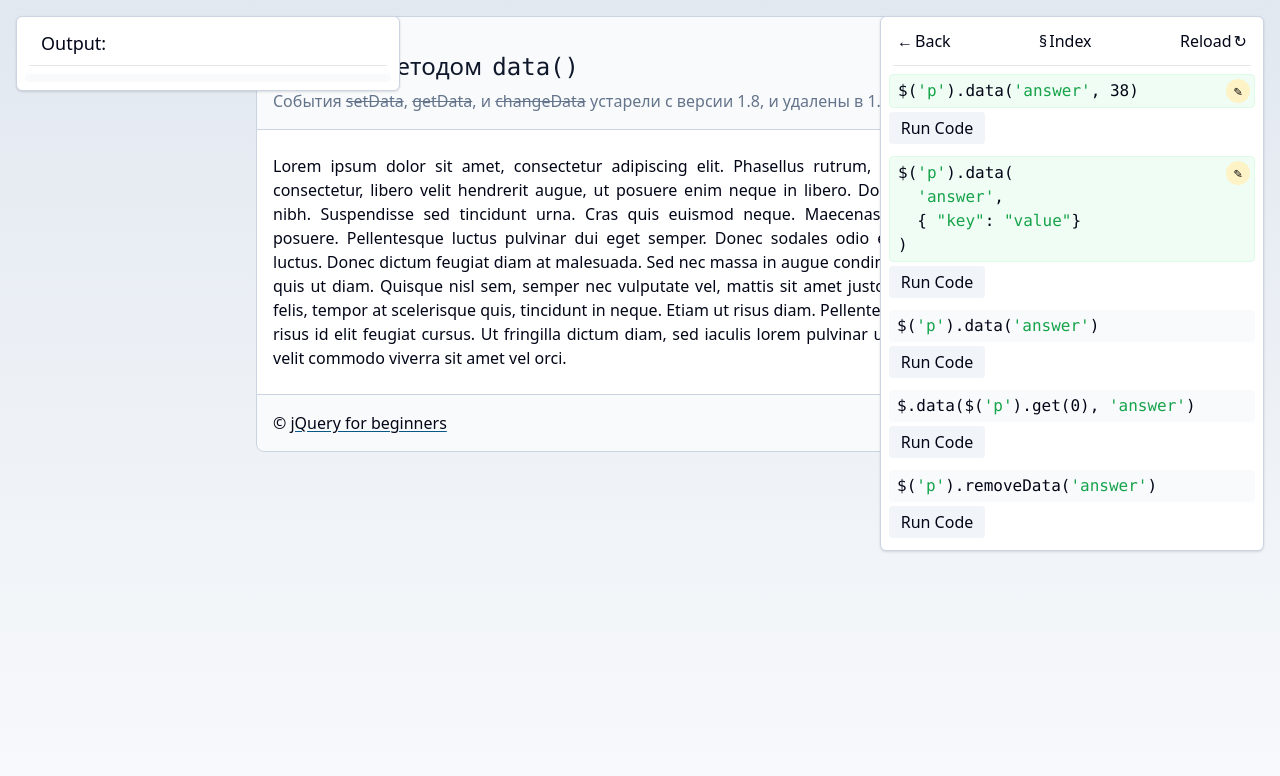
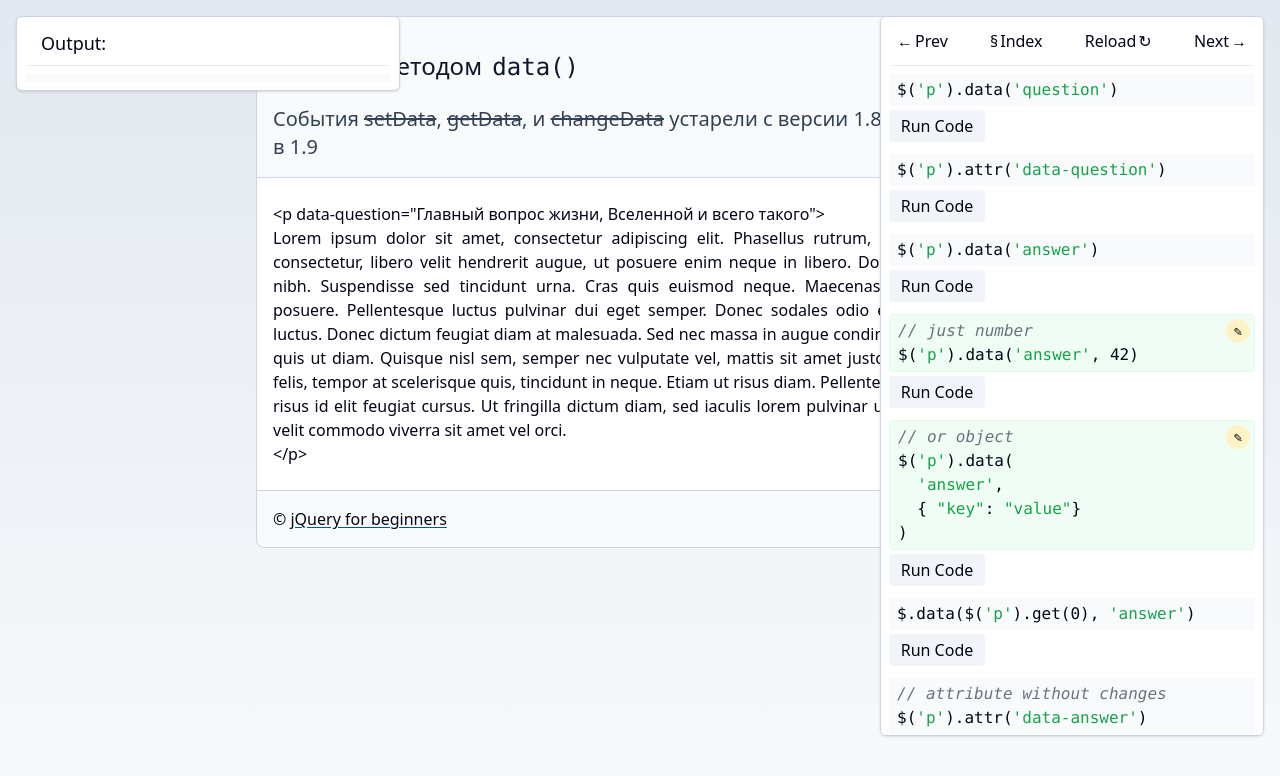
Before and after one commit to AntonShevchuk/jquery-for-beginners-code, a plain HTML site: page data.html in a window 1280 px wide. Drawn offline with Linux system fonts and the light colour scheme.

Commit message:
Updated data example

```diff
--- a/events.data.html
+++ b/data.html
@@ -3,7 +3,7 @@
 <head>
     <meta charset="UTF-8"/>
     <meta name="viewport" content="width=device-width, initial-scale=1.0"/>
-    <title>Работа с событиями setData/GetData</title>
+    <title>Работа с методом data()</title>
     <link rel="profile" href="https://gmpg.org/xfn/11"/>
     <link rel="shortcut icon" href="https://anton.shevchuk.name/favicon.ico"/>
     <link rel="stylesheet" href="css/styles.css"/>
@@ -14,11 +14,13 @@
 <header>
     <h1>Работа с методом <code>data()</code></h1>
 
-    <p>Cобытия <del>setData</del>, <del>getData</del>, и <del>changeData</del> устарели с версии 1.8, и удалены в 1.9</p>
+    <h2>Cобытия <del>setData</del>, <del>getData</del>, и <del>changeData</del> устарели с версии 1.8, и удалены в 1.9</h2>
 </header>
 <main>
     <article>
-        <p>
+        <p data-question="Главный вопрос жизни, Вселенной и всего такого">
+            &lt;p data-question="Главный вопрос жизни, Вселенной и всего такого"&gt;
+            <br/>
             Lorem ipsum dolor sit amet, consectetur adipiscing elit. Phasellus rutrum,
             lectus eu varius consectetur, libero velit hendrerit augue, ut posuere enim neque
             in libero. Donec eget sagittis nibh. Suspendisse sed tincidunt urna. Cras quis
@@ -29,6 +31,8 @@
             tempor at scelerisque quis, tincidunt in neque. Etiam ut risus diam. Pellentesque
             fermentum risus id elit feugiat cursus. Ut fringilla dictum diam, sed iaculis
             lorem pulvinar ut. Cras vel elit id velit commodo viverra sit amet vel orci.
+            <br/>
+            &lt;/p&gt;
         </p>
     </article>
 </main>
@@ -37,21 +41,31 @@
 </footer>
 <aside>
     <nav>
-        <a href="index.html" title="go prev" rel="prev">Back</a>
+        <a href="property.html" title="go prev" rel="prev">Prev</a>
         <a href="index.html" title="back to Index" rel="index">Index</a>
         <a href="#" title="reload" onclick="window.location.reload();return false">Reload</a>
+        <a href="height.html" title="go next" rel="next">Next</a>
     </nav>
     <hr/>
-    <code contenteditable="true">$(<span>'p'</span>).data(<span>'answer'</span>, 38)</code>
+    <code data-append="#output">$(<span>'p'</span>).data(<span>'question'</span>)</code>
     <button type="button">Run Code</button>
-    <code contenteditable="true">$(<span>'p'</span>).data(
+    <code data-append="#output">$(<span>'p'</span>).attr(<span>'data-question'</span>)</code>
+    <button type="button">Run Code</button>
+    <code data-append="#output">$(<span>'p'</span>).data(<span>'answer'</span>)</code>
+    <button type="button">Run Code</button>
+    <code contenteditable="true"><em>// just number</em>
+$(<span>'p'</span>).data(<span>'answer'</span>, 42)</code>
+    <button type="button">Run Code</button>
+    <code contenteditable="true"><em>// or object</em>
+$(<span>'p'</span>).data(
   <span>'answer'</span>,
   { <span>"key"</span>: <span>"value"</span>}
 )</code>
     <button type="button">Run Code</button>
-    <code data-append="#output">$(<span>'p'</span>).data(<span>'answer'</span>)</code>
+    <code data-append="#output">$.data($(<span>'p'</span>).get(0), <span>'answer'</span>)</code>
     <button type="button">Run Code</button>
-    <code data-append="#output">$.data($(<span>'p'</span>).get(0), <span>'answer'</span>)</code>
+    <code data-append="#output"><em>// attribute without changes</em>
+$(<span>'p'</span>).attr(<span>'data-answer'</span>)</code>
     <button type="button">Run Code</button>
     <code>$(<span>'p'</span>).removeData(<span>'answer'</span>)</code>
     <button type="button">Run Code</button>
```
Also changed, not shown: index.html (+4 -0 lines), property.html (+1 -1 lines).
